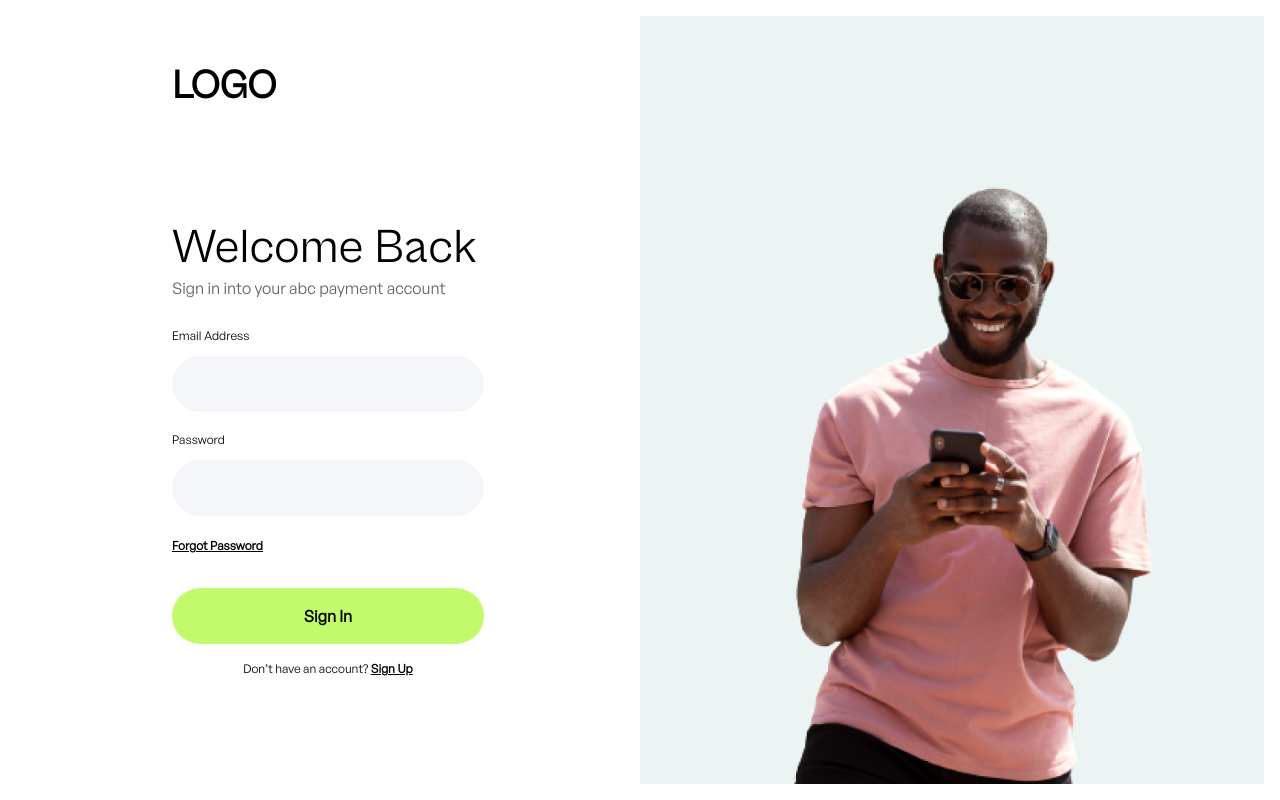
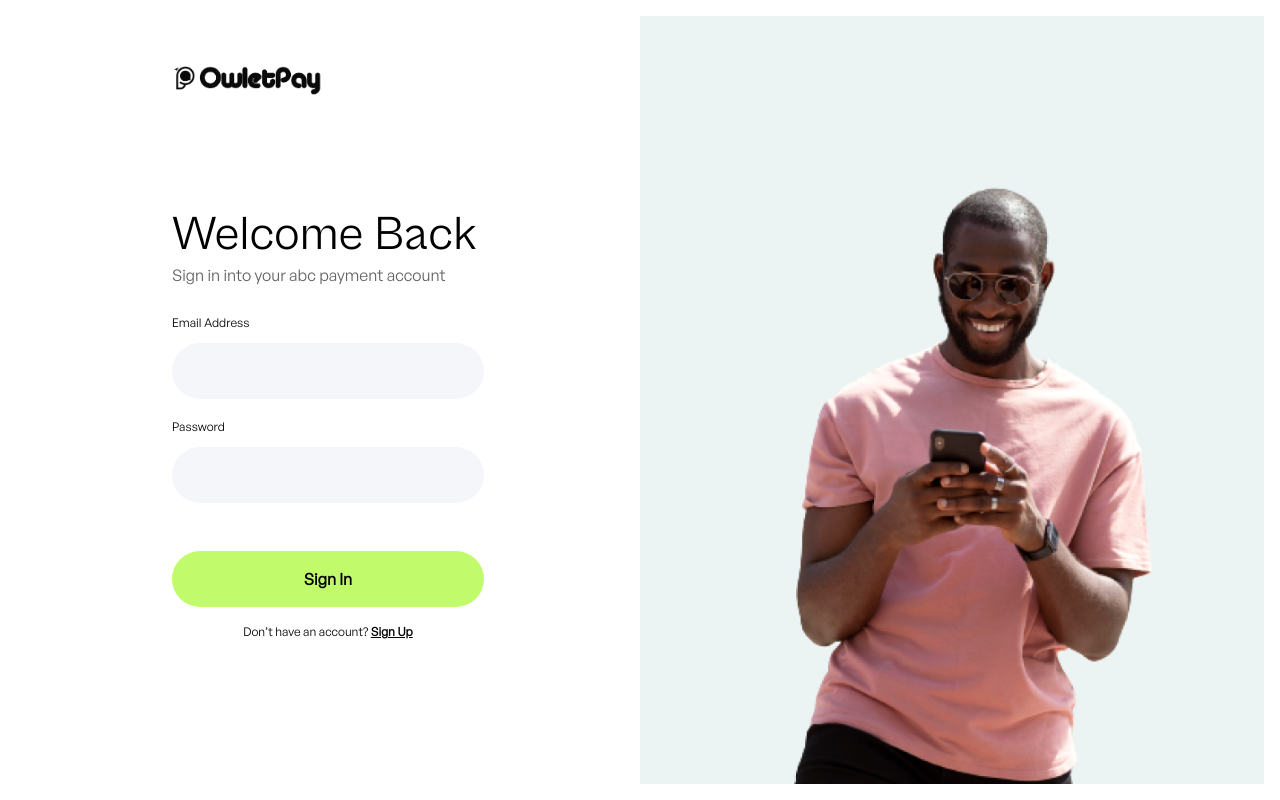
Before and after one commit to volumide/owletfe, a React (Vite) app: page /sign-in in a window 1280 px wide. Built offline with nearby package versions, Linux system fonts and the light colour scheme.

Commit message:
chnag logo

```diff
--- a/src/pages/auth/common/common.jsx
+++ b/src/pages/auth/common/common.jsx
@@ -2,13 +2,17 @@
 import { Link } from "react-router-dom"
 import background from "../../../assets/backgrounds/auth.png"
 import background2 from "../../../assets/backgrounds/auth2.png"
+import logo from "../../../assets/logo.png"
+
 const Auth = ({ children, header, caption, bg = false }) => {
   return (
     <div className=" p-[16px] md:flex h-screen">
       <div className=" md:w-2/4 h-full">
         <div className="md:w-2/4 mx-auto">
           <h2 className="mt-[46px]">
-            <Link to="/">LOGO</Link>
+            <Link to="/">
+              <img src={logo} alt="owletpay logo" className=" w-[150px]" />
+            </Link>
           </h2>
           <div className="form mt-[110px] ">
             <h1>{header}</h1>
--- a/src/pages/auth/signin.jsx
+++ b/src/pages/auth/signin.jsx
@@ -37,9 +37,7 @@ const SignIn = () => {
       <form onSubmit={handleSubmit(signIn)}>
         <Input label="Email Address" type="email" control={control} name="email" />
         <Input label="Password" type="password" control={control} name="password" />
-        <small className="font-[600] underline">
-          <Link to="/forgot-password">Forgot Password</Link>
-        </small>
+        <small className="font-[600] underline">{/* <Link to="/forgot-password">Forgot Password</Link> */}</small>
         <Button otherClass="mt-[32px]" type="submit">
           Sign In
         </Button>
--- a/src/pages/home.jsx
+++ b/src/pages/home.jsx
@@ -4,7 +4,7 @@ const Home = () => {
   return (
     <div className="  md:mx-auto w-screen p-[16px] md:px-[100px] md:py-[54px]">
       <div>
-        <h1 className="">Welcome to owlet payments</h1>
+        <h1 className="">Welcome to owletpay</h1>
         <p className="text-ddgray">Select one of the services we provide below to proceed</p>
       </div>
       <div className="grid grid-cols-2 md:grid-cols-3  w-full gap-6 my-[56px]">
--- a/src/pages/placeholder.jsx
+++ b/src/pages/placeholder.jsx
@@ -124,10 +124,10 @@ export const Confirm = ({ form = [], name, ev }) => {
           <p>Initiated</p>
         </div>
       </div>
-      <Button bg="transaprent" otherClass="border border-2">
+      {/* <Button bg="transaprent" otherClass="border border-2">
         <i className="fa-solid fa-building-columns mr-3" />
         Pay with Bank Transfer
-      </Button>
+      </Button> */}
       <Button bg="transaprent" onClick={completeTransaction} otherClass="border border-2 my-5">
         <i className="fa-solid fa-credit-card mr-3" /> Pay with Card
       </Button>
```
Also changed, not shown: 1 other file (tests, documents, lock files or other folders).
